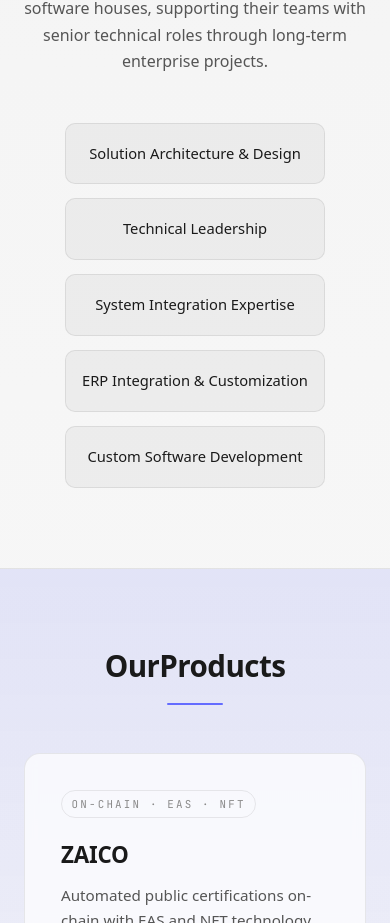
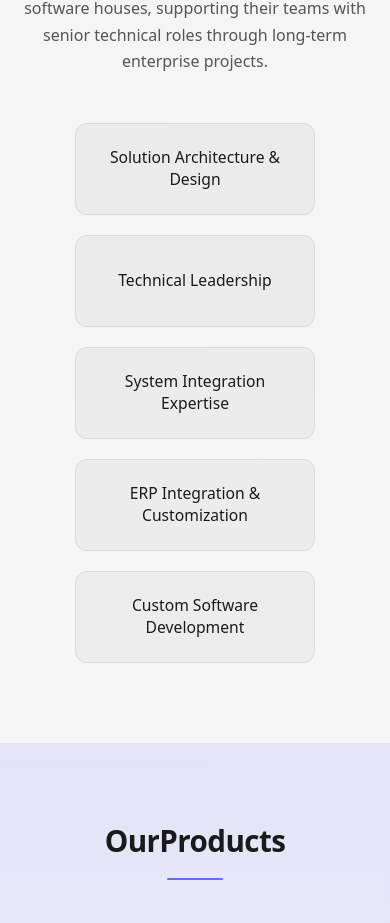
Before and after one commit to westhash/landing-page, a React (Vite) app: page / in a window 390 px wide. Shown: the part 3158-4081 px from the top of the page. Built offline with nearby package versions, Linux system fonts and the light colour scheme.

Commit message:
fix: adjust collaboration layout and improve item styling for better responsiveness

```diff
--- a/src/App.css
+++ b/src/App.css
@@ -355,21 +355,20 @@
   text-align: center;
 }
 .collaborations-list {
+  /* Olympic-rings layout: 3 tiles top row, 2 wrap to a centered second row. */
   display: flex;
-  gap: 0.875rem;
+  flex-wrap: wrap;
   justify-content: center;
-  align-items: stretch;
-  flex-wrap: wrap;
-  max-width: 980px;
+  gap: 1.25rem;
+  max-width: 920px;
   margin: 0 auto;
 }
 .collaboration-item {
-  flex: 1 1 auto;
-  min-width: 200px;
-  max-width: 260px;
-  padding: 1.25rem 1rem;
+  flex: 0 1 240px;
+  padding: 1.4rem 1.25rem;
+  min-height: 92px;
   border: 1px solid var(--border);
-  border-radius: 10px;
+  border-radius: 12px;
   background: var(--tile-bg);
   transition:
     border-color var(--dur) var(--ease),
@@ -379,7 +378,6 @@
   align-items: center;
   justify-content: center;
   text-align: center;
-  gap: 0.6rem;
 }
 .collaboration-item:hover {
   border-color: rgba(var(--brand-rgb), 0.35);
@@ -387,10 +385,10 @@
   transform: translateY(-1px);
 }
 .collaboration-type {
-  font-size: 0.92rem;
+  font-size: 0.98rem;
   font-weight: 500;
   color: var(--text);
-  line-height: 1.35;
+  line-height: 1.4;
 }
 
 /* ---------- Products ---------- */
--- a/src/components/Hero.jsx
+++ b/src/components/Hero.jsx
@@ -18,7 +18,7 @@ export default function Hero({ paddingTop }) {
           setDone(true)
         }
       }, 40)
-    }, 800)
+    }, 0)
     return () => {
       clearTimeout(start)
       clearInterval(interval)
```
